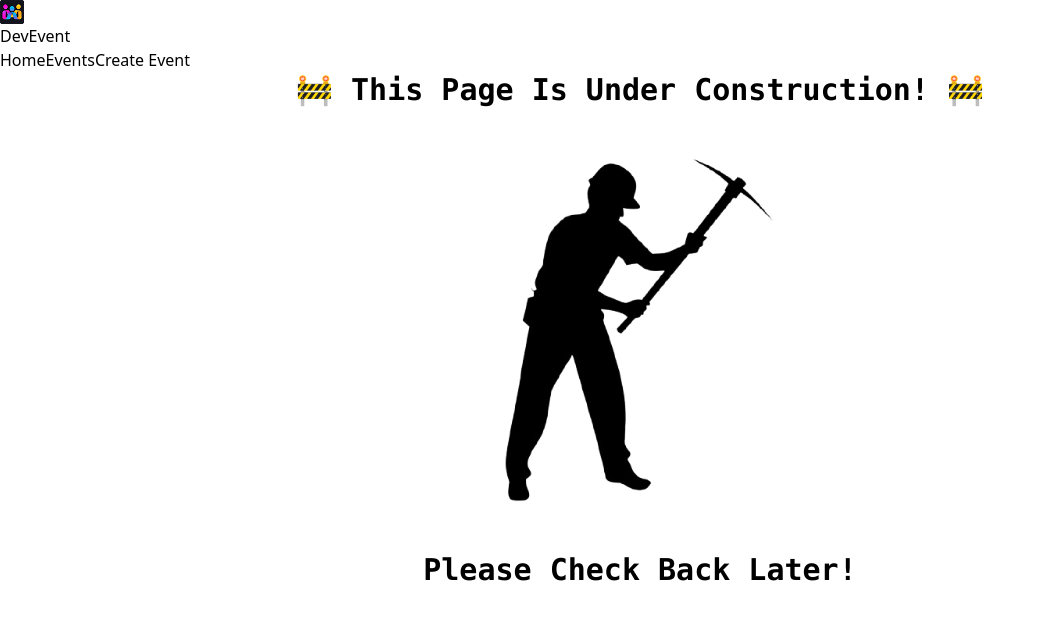
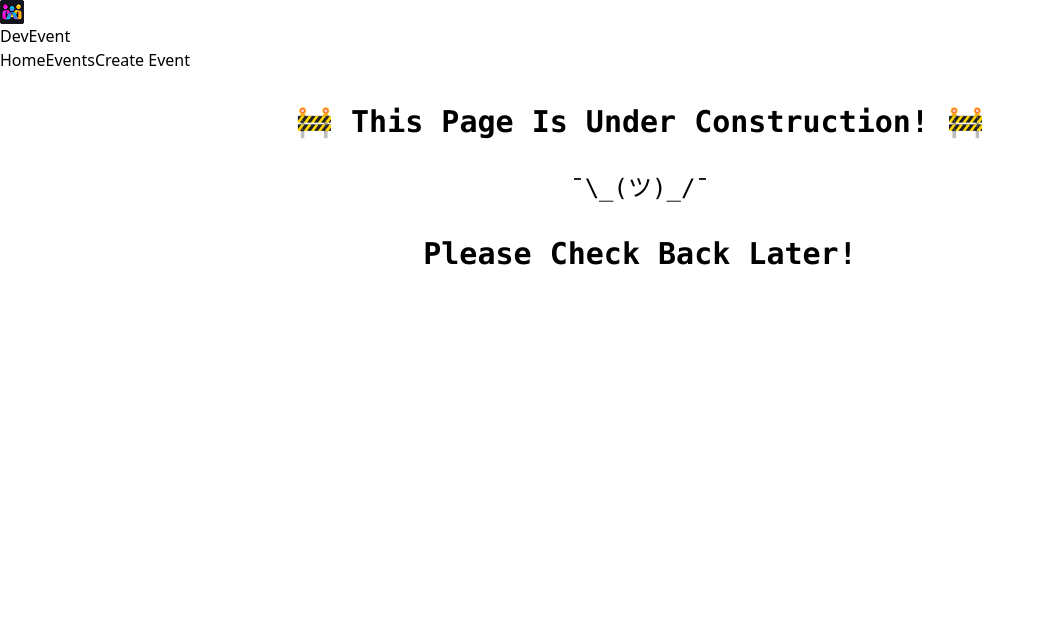
Before and after one commit to AndrewJacobVlietstra/nextjs-dev-event, a Next.js app: page /create in a window 1280 px wide. Shown: the top 620 px of the page, without its empty margins (0-1046 px from the left). Built offline with nearby package versions, Linux system fonts and the light colour scheme; a web font is replaced by a local one.

Commit message:
Modified HomePageLoading to show more event skeletons, modified Construction component, modified styling on HomeHeading added some margin top

```diff
--- a/app/loading.tsx
+++ b/app/loading.tsx
@@ -3,7 +3,7 @@ import Skeleton from "@/components/Skeleton";
 const HomeLoading = () => {
 	return (
 		<div className="">
-			<div className="flex justify-center">
+			<div className="flex justify-center mt-10">
 				<Skeleton className="w-158 h-62" />
 			</div>
 
@@ -13,6 +13,9 @@ const HomeLoading = () => {
 					<Skeleton className="w-full h-100" />
 					<Skeleton className="w-full h-100" />
 					<Skeleton className="w-full h-100" />
+					<Skeleton className="w-full h-100" />
+					<Skeleton className="w-full h-100" />
+					<Skeleton className="w-full h-100" />
 				</div>
 			</div>
 		</div>
--- a/components/Construction.tsx
+++ b/components/Construction.tsx
@@ -1,17 +1,10 @@
-import Image from "next/image";
-
 const Construction = () => {
 	return (
-		<div className="flex flex-col items-center justify-center gap-y-8">
+		<div className="flex flex-col items-center justify-center gap-y-8 mt-8">
 			<h2 className="text-3xl font-semibold font-mono">
 				🚧 This Page Is Under Construction! 🚧
 			</h2>
-			<Image
-				alt="Construction Worker"
-				src="/images/construction-worker.png"
-				height={400}
-				width={400}
-			/>
+			<h2 className="text-2xl font-mono">¯\_(ツ)_/¯</h2>
 			<h2 className="text-3xl font-semibold font-mono">
 				Please Check Back Later!
 			</h2>
--- a/components/HomeHeading.tsx
+++ b/components/HomeHeading.tsx
@@ -1,7 +1,7 @@
 const HomeHeading = () => {
 	return (
 		<div>
-			<h1 className="text-center">
+			<h1 className="text-center mt-10">
 				The Hub for Every Dev
 				<br />
 				Event You <i>Can&apos;t</i> Miss
```
